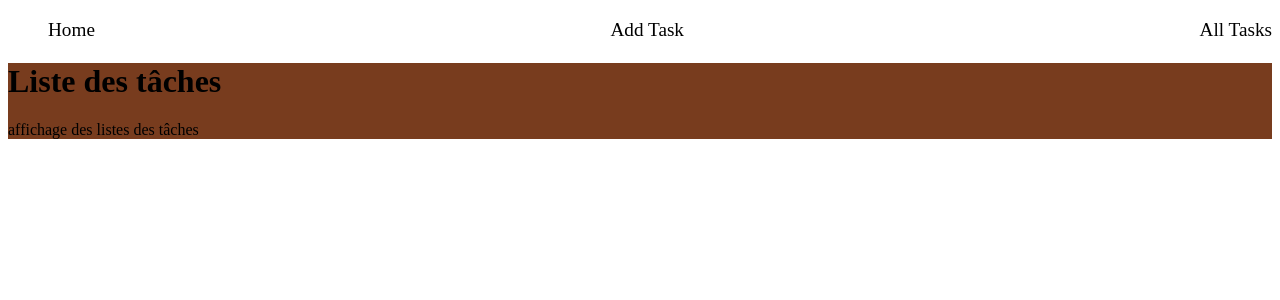
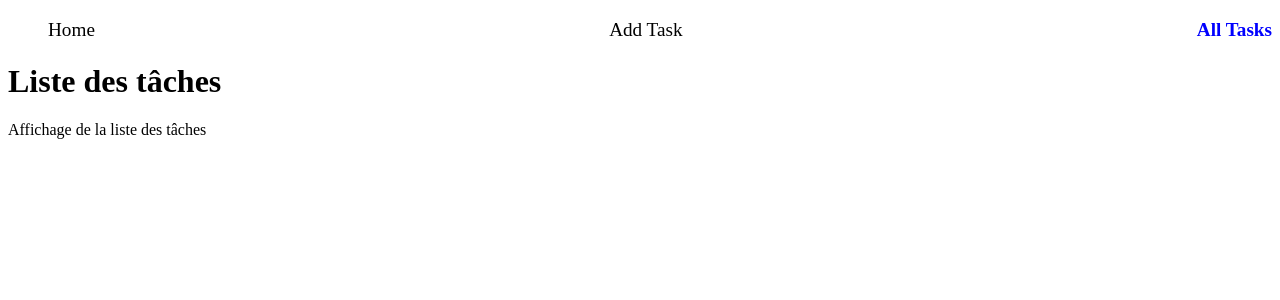
Before and after one commit to mustaphabenmbarek/my-todo-list, a React (Create React App) app: page /list in a window 1280 px wide. Shown: the top 300 px of the page. Built offline with nearby package versions, Linux system fonts and the light colour scheme.

Commit message:
add NavLink in Menu

```diff
--- a/src/components/Menu.js
+++ b/src/components/Menu.js
@@ -1,12 +1,13 @@
 import React from 'react';
+import { NavLink } from 'react-router-dom';
 
 const Menu = () => {
     return (
         <div className='menu'>
             <ul>
-                <li>Home</li>
-                <li>Add Task</li>
-                <li>All Tasks</li>
+                <li><NavLink to='/' className={({isActive}) => (isActive ? "activelink" : undefined)}>Home</NavLink></li>
+                <li><NavLink to='/add' className={({isActive}) => (isActive ? "activelink" : undefined)}>Add Task</NavLink></li>
+                <li><NavLink to='/list' className={({isActive}) => (isActive ? "activelink" : undefined)}>All Tasks</NavLink></li>
             </ul>
         </div>
     );
--- a/src/pages/Tasklist.js
+++ b/src/pages/Tasklist.js
@@ -4,7 +4,7 @@ const Tasklist = () => {
     return (
         <div className='tasklist'>
             <h1>Liste des tâches</h1>
-            <p>affichage des listes des tâches</p>
+            <p>Affichage de la liste des tâches</p>
         </div>
     );
 };
--- a/src/styles/menu.css
+++ b/src/styles/menu.css
@@ -8,3 +8,13 @@ ul {
     flex-direction: row;
     justify-content: space-between;
 }
+
+* {
+    text-decoration: none;
+    color: black;
+}
+
+.activelink {
+    font-weight: bold;
+    color: blue;
+}
--- a/src/styles/taskadd.css
+++ b/src/styles/taskadd.css
@@ -1,4 +1,3 @@
 .taskadd {
-    background-color: blue;
     font-size: 1.1em;
 }
--- a/src/styles/tasklist.css
+++ b/src/styles/tasklist.css
@@ -1,3 +1,3 @@
 .tasklist {
-    background-color: rgb(120, 60, 30);
+
 }
```
